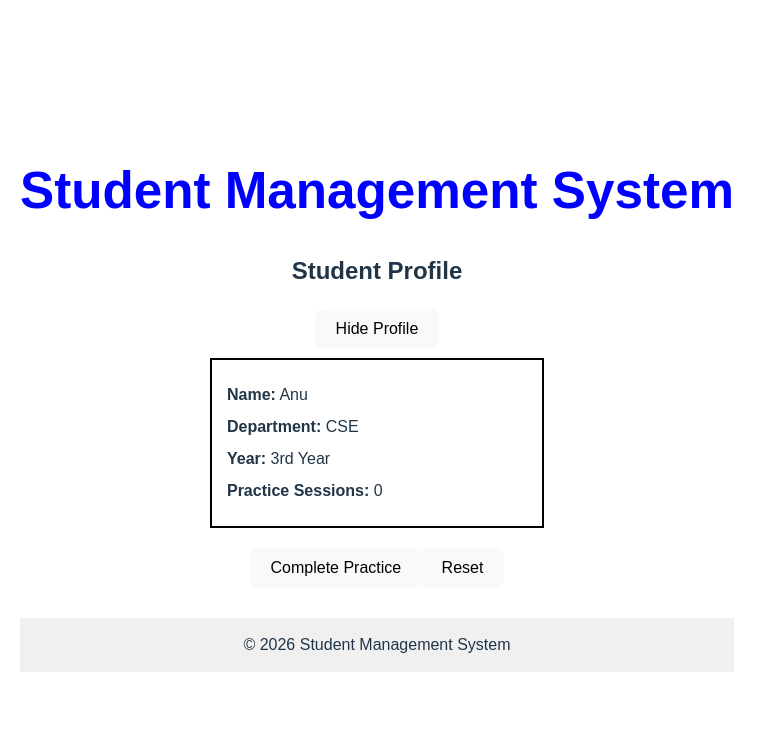
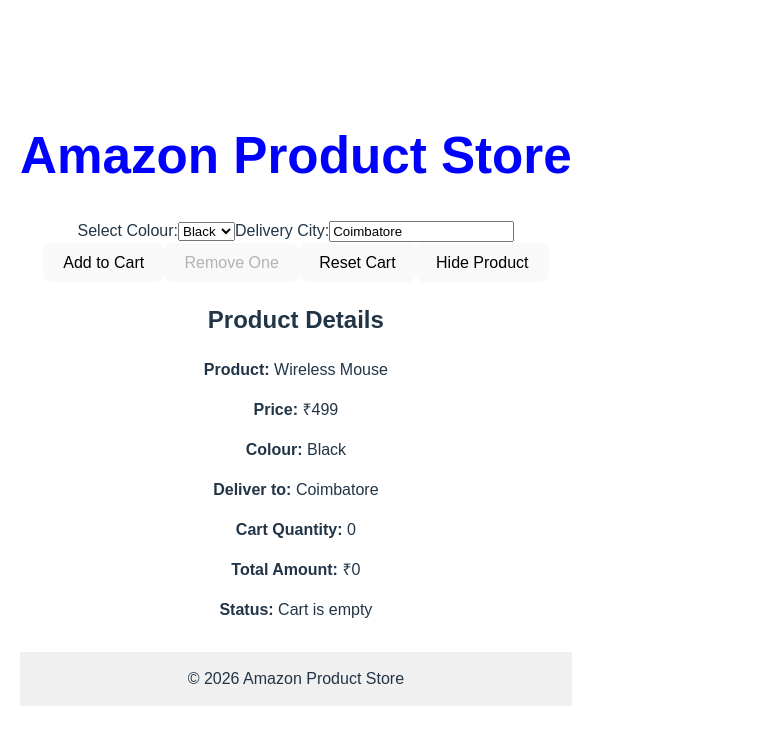
Before and after one commit to achugit0412/student-app, a React (Vite) app: page / in a window 1280 px wide. Shown: the top 744 px of the page, without its empty margins (0-777 px from the left). Built offline with nearby package versions, Linux system fonts and the light colour scheme.

Commit message:
Update App.jsx

```diff
--- a/src/App.jsx
+++ b/src/App.jsx
@@ -1,83 +1,81 @@
 import { useEffect, useState } from "react";
 import "./App.css";
 
-// Student details
-const student1Name = "Anu";
-const student1Department = "CSE";
-const student1Year = "3rd Year";
-
-// Header Component
 function Header() {
-  return <h1 className="header">Student Management System</h1>;
+  return <h1 className="header">Amazon Product Store</h1>;
 }
 
-// StudentProfile Component
-function StudentProfile({ name, department, year, count }) {
+function ProductCard({ productName, price, quantity, selectedColor, deliveryCity }) {
   useEffect(() => {
     const previousTitle = document.title;
-
-    document.title = `Practice Sessions: ${count}`;
+    document.title = `${productName} | ${selectedColor} | Cart: ${quantity}`;
 
     return () => {
       document.title = previousTitle;
     };
-  }, [count]);
+  }, [productName, selectedColor, quantity]);
+
+  const totalAmount = quantity * price;
 
   return (
-    <div className="student-profile">
-      <p>
-        <strong>Name:</strong> {name}
-      </p>
-      <p>
-        <strong>Department:</strong> {department}
-      </p>
-      <p>
-        <strong>Year:</strong> {year}
-      </p>
-
-      <p>
-        <strong>Practice Sessions:</strong> {count}
-      </p>
+    <div className="product-card">
+      <h2>Product Details</h2>
+      <p><strong>Product:</strong> {productName}</p>
+      <p><strong>Price:</strong> ₹{price}</p>
+      <p><strong>Colour:</strong> {selectedColor}</p>
+      <p><strong>Deliver to:</strong> {deliveryCity}</p>
+      <p><strong>Cart Quantity:</strong> {quantity}</p>
+      <p><strong>Total Amount:</strong> ₹{totalAmount}</p>
+      <p><strong>Status:</strong> {quantity === 0 ? "Cart is empty" : "Product added to cart"}</p>
     </div>
   );
 }
 
-// Footer Component
 function Footer() {
-  return <footer>© 2026 Student Management System</footer>;
+  return <footer>© 2026 Amazon Product Store</footer>;
 }
 
-// Main App Component
 function App() {
-  const [practiceCount, setPracticeCount] = useState(0);
-  const [showProfile, setShowProfile] = useState(true);
+  const [quantity, setQuantity] = useState(0);
+  const [selectedColor, setSelectedColor] = useState("Black");
+  const [deliveryCity, setDeliveryCity] = useState("Coimbatore");
+  const [showProduct, setShowProduct] = useState(true);
+
+  const productName = "Wireless Mouse";
+  const price = 499;
 
   return (
     <div className="app">
       <Header />
 
-      <h2>Student Profile</h2>
+      <div className="controls">
+        <label htmlFor="color">Select Colour:</label>
+        <select id="color" value={selectedColor} onChange={(e) => setSelectedColor(e.target.value)}>
+          <option value="Black">Black</option>
+          <option value="Blue">Blue</option>
+          <option value="White">White</option>
+        </select>
 
-      <button onClick={() => setShowProfile(!showProfile)}>
-        {showProfile ? "Hide Profile" : "Show Profile"}
-      </button>
+        <label htmlFor="city">Delivery City:</label>
+        <input id="city" type="text" value={deliveryCity} onChange={(e) => setDeliveryCity(e.target.value)} />
 
-      {showProfile && (
-        <StudentProfile
-          name={student1Name}
-          department={student1Department}
-          year={student1Year}
-          count={practiceCount}
+        <div className="buttons">
+          <button onClick={() => setQuantity(q => q + 1)}>Add to Cart</button>
+          <button onClick={() => setQuantity(q => Math.max(0, q - 1))} disabled={quantity === 0}>Remove One</button>
+          <button onClick={() => setQuantity(0)}>Reset Cart</button>
+          <button onClick={() => setShowProduct(v => !v)}>{showProduct ? "Hide Product" : "Show Product"}</button>
+        </div>
+      </div>
+
+      {showProduct && (
+        <ProductCard
+          productName={productName}
+          price={price}
+          quantity={quantity}
+          selectedColor={selectedColor}
+          deliveryCity={deliveryCity}
         />
       )}
-
-      <div className="practice-buttons">
-        <button onClick={() => setPracticeCount(practiceCount + 1)}>
-          Complete Practice
-        </button>
-
-        <button onClick={() => setPracticeCount(0)}>Reset</button>
-      </div>
 
       <Footer />
     </div>
```
